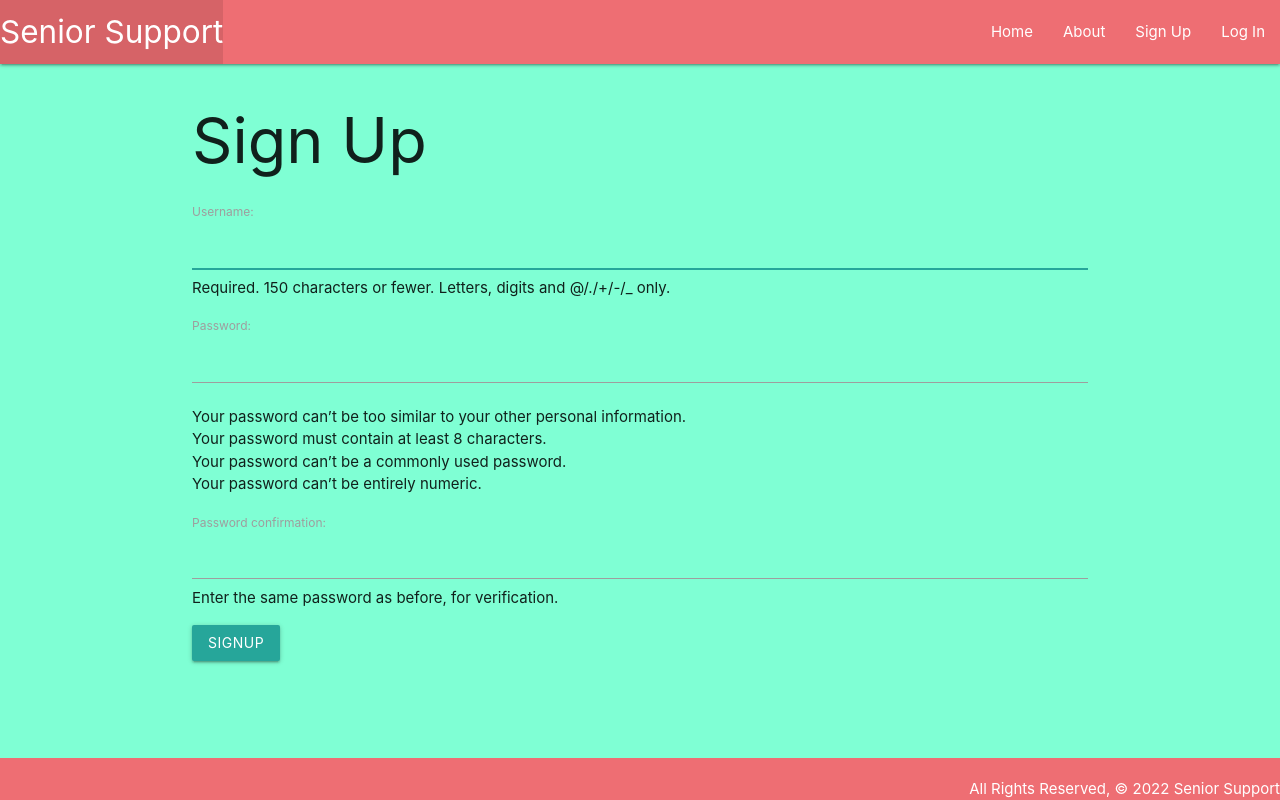
After one commit to EHollingerFllStk/Seniors, a Django app: page /accounts/signup/ in a window 1280 px wide. The commit adds this page. Run offline with Django 4.2, Linux system fonts and the light colour scheme.

Commit message:
add login and signup funcitonality and views

```diff
--- a/main_app/templates/base.html
+++ b/main_app/templates/base.html
@@ -29,8 +29,14 @@
           <ul class="right">
             <li><a href="/">Home</a></li>
             <li><a href="/about">About</a></li>
+            {% if user.is_authenticated %}
             <li><a href="{% url 'agencies_create' %}">Add an Agency</a></li>
             <li><a href="/agencies">View All My Agencies</a></li>
+            <li><a href="{% url 'logout' %}">Log Out</a></li>
+            {% else %}
+            <li><a href="{% url 'signup' %}">Sign Up</a></li>
+            <li><a href="{% url 'login' %}">Log In</a></li>
+            {% endif %}
           </ul>
         </div>
       </nav>
--- /dev/null
+++ b/main_app/templates/registration/signup.html
@@ -0,0 +1,14 @@
+{% extends 'base.html' %} {% block content %}
+
+<h1>Sign Up</h1>
+
+{% if error_message %}
+<p class="red-text">{{ error_message }}</p>
+{% endif %}
+
+<form method="post" action="{% url 'signup' %}">
+  {% csrf_token %} {{ form.as_p }}
+  <input type="submit" class="btn" value="signup" />
+</form>
+
+{% endblock %}
--- a/main_app/urls.py
+++ b/main_app/urls.py
@@ -11,4 +11,5 @@ urlpatterns = [
     path('agencies/<int:pk>/update/', views.AgenciesUpdate.as_view(), name='agencies_update'),
     path('agencies/<int:pk>/delete/', views.AgenciesDelete.as_view(), name='agencies_delete'),
     path('agencies/<int:agency_id>/add_adds/', views.add_adds, name='add_adds'),
+    path('accounts/signup/', views.signup, name='signup'),
 ]
--- a/main_app/views.py
+++ b/main_app/views.py
@@ -2,7 +2,10 @@ from django.shortcuts import render, redirect
 from django.views.generic.edit import CreateView, UpdateView, DeleteView
 from .models import Agencies
 from .forms import AddsForm
-
+from django.contrib.auth import login
+from django.contrib.auth.forms import UserCreationForm
+from django.contrib.auth.decorators import login_required
+from django.contrib.auth.mixins import LoginRequiredMixin
 
 # Create your views here.
 
@@ -12,29 +15,55 @@ def home(request):
 def about(request):
   return render(request, 'about.html')
 
+@login_required
 def agencies_index(request):
-  agencies = Agencies.objects.all()
+  agencies = Agencies.objects.filter(user=request.user)
   return render(request, 'agencies/index.html', { 'agencies': agencies })
 
+@login_required
 def agencies_detail(request, agency_id):
   agency = Agencies.objects.get(id=agency_id)
   adds_form = AddsForm()
   return render(request, 'agencies/detail.html', { 'agency': agency,  'adds_form': adds_form,
   })
 
-class AgenciesCreate(CreateView):
+def signup(request):
+  error_message = ''
+  if request.method == 'POST':
+    # This is how to create a 'user' form object
+    # that includes the data from the browser
+    form = UserCreationForm(request.POST)
+    if form.is_valid():
+      # This will add the user to the database
+      user = form.save()
+      # This is how we log a user in via code
+      login(request, user)
+      return redirect('index')
+    else:
+      error_message = 'Invalid sign up - try again'
+  # A bad POST or a GET request, so render signup.html with an empty form
+  form = UserCreationForm()
+  context = {'form': form, 'error_message': error_message}
+  return render(request, 'registration/signup.html', context)
+
+class AgenciesCreate(LoginRequiredMixin, CreateView):
   model = Agencies
   fields =['name','address', 'phone', 'rating']
   success_url = '/agencies/'
 
-class AgenciesUpdate(UpdateView):
+  def form_valid(self, form):
+    form.instance.user = self.request.user
+    return super().form_valid(form)
+
+class AgenciesUpdate(LoginRequiredMixin,UpdateView):
   model = Agencies
   fields = ['name','address', 'phone', 'rating']
 
-class AgenciesDelete(DeleteView):
+class AgenciesDelete(LoginRequiredMixin, DeleteView):
   model = Agencies
   success_url = '/agencies/'
 
+@login_required
 def add_adds(request, agency_id):
   form = AddsForm(request.POST)
   if form.is_valid():
--- a/seniors/settings.py
+++ b/seniors/settings.py
@@ -118,6 +118,10 @@ USE_TZ = True
 
 STATIC_URL = 'static/'
 
+LOGIN_REDIRECT_URL = '/agencies/'
+
+LOGOUT_REDIRECT_URL = '/'
+
 # Default primary key field type
 # https://docs.djangoproject.com/en/4.1/ref/settings/#default-auto-field
 
--- a/seniors/urls.py
+++ b/seniors/urls.py
@@ -19,4 +19,5 @@ from django.urls import path, include
 urlpatterns = [
     path('admin/', admin.site.urls),
     path('', include('main_app.urls')),
+    path('accounts/', include('django.contrib.auth.urls')),
 ]
```
Also changed, not shown: main_app/templates/registration/login.html (added, +11 -0 lines).
